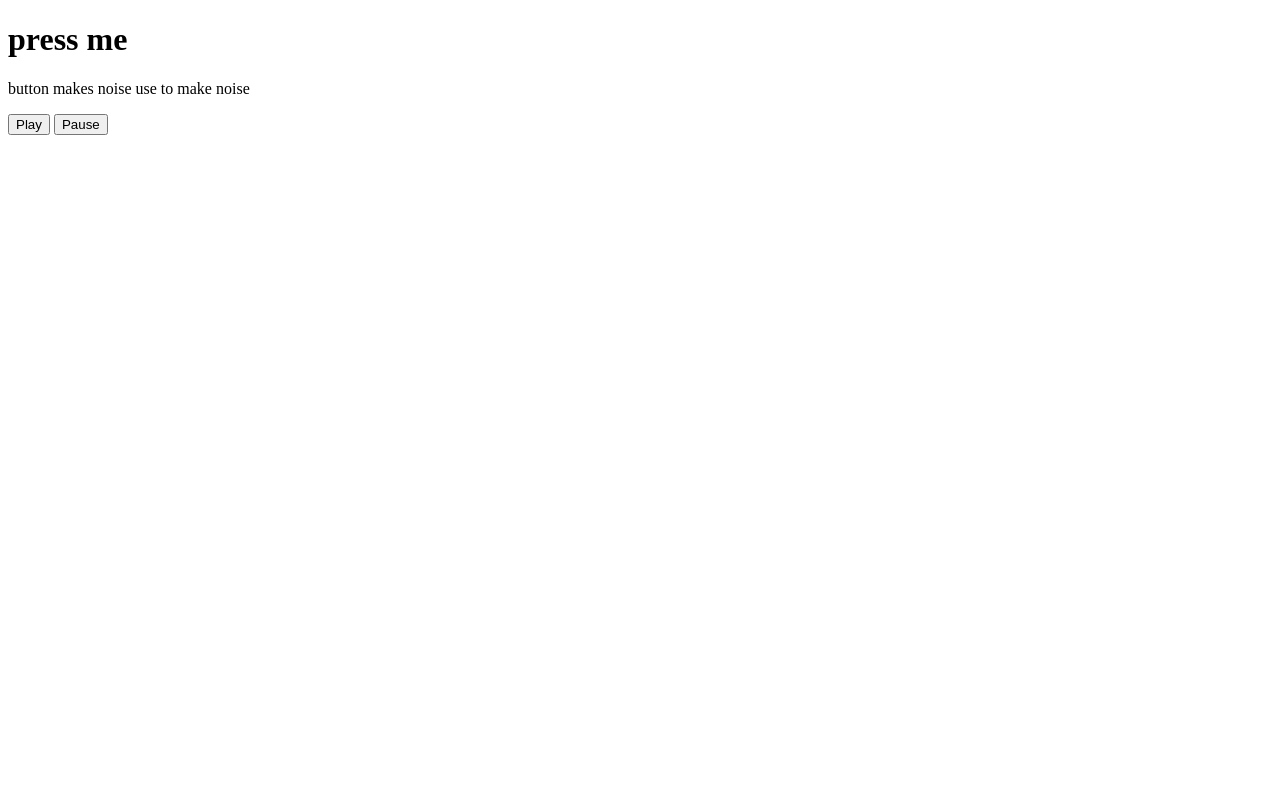
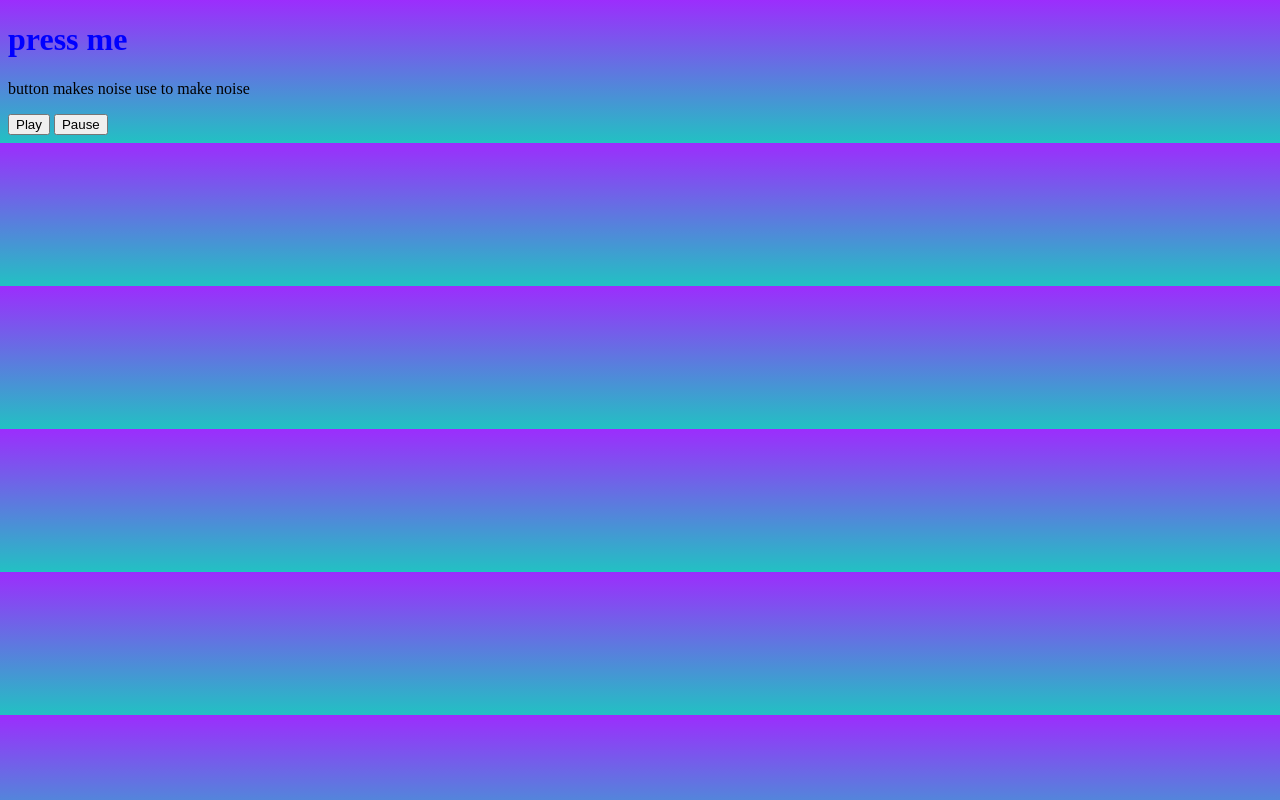
Before and after one commit to aa9472/gaming-setup-website, a plain HTML site: page index.html in a window 1280 px wide. Drawn offline with Linux system fonts and the light colour scheme.

Commit message:
Update index.html

```diff
--- a/index.html
+++ b/index.html
@@ -4,11 +4,9 @@
   <h1>press me </h1>
 </head>
 <style>
-
-  body}
-
-  h1{color:blue; }
-  background: rgb(34,193,195);
+  h1{
+    color:blue; }
+ body{ background: rgb(34,193,195);
     background: linear-gradient(0deg, rgba(34,193,195,1) 0%, rgba(156,45,253,1) 100%);
 
 </style>
```
